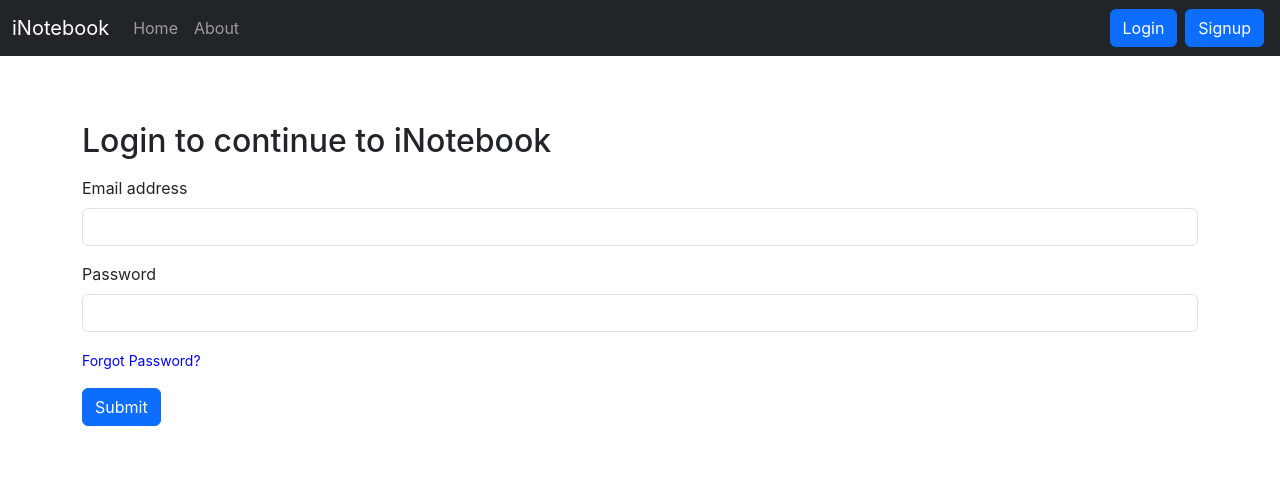
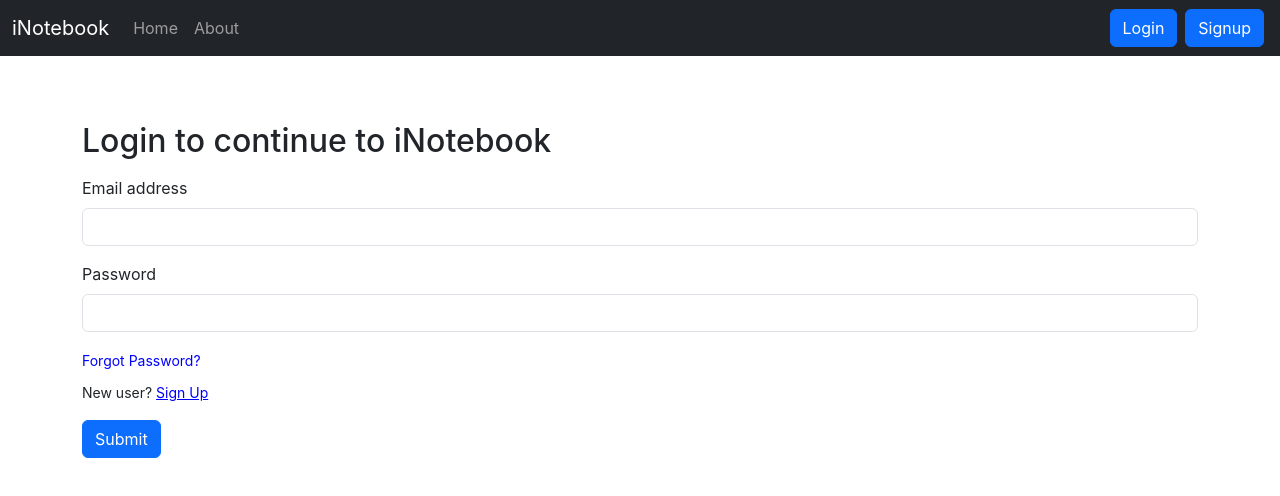
Before and after one commit to Saurabh-html/iNotebook, a React (Create React App) app: page /login in a window 1280 px wide. Shown: the top 496 px of the page. Built offline with nearby package versions, Linux system fonts and the light colour scheme; no server answers.

Commit message:
Added signup link on login page

```diff
--- a/src/components/Login.js
+++ b/src/components/Login.js
@@ -20,11 +20,17 @@ const Login = (props) => {
       })
     });
 
-    const json = await response.json();
+    let json;
+    try {
+      json = await response.json();
+    } catch {
+      props.showAlert("Server error", "danger");
+      return;
+    }
 
     if (json.authtoken) {
       localStorage.setItem(config.TOKEN_KEY, json.authtoken);
-      navigate("/", {replace: true});
+      navigate("/");
       props.showAlert("Logged in Successfully", "success");
     } else {
       props.showAlert("Invalid Details", "danger");
@@ -50,12 +56,26 @@ const Login = (props) => {
           <input type="password" className="form-control" name="password" value={credentials.password} onChange={onChange} />
         </div>
 
-        <div className="mb-3">
+        {/* Forgot Password */}
+        <div className="mb-2">
           <small
             style={{ cursor: "pointer", color: "blue" }}
             onClick={() => navigate("/forgotpassword")}
           >
             Forgot Password?
+          </small>
+        </div>
+
+        {/* NEW LINE ADDED 👇 */}
+        <div className="mb-3">
+          <small>
+            New user?{" "}
+            <span
+              style={{ cursor: "pointer", color: "blue", textDecoration: "underline" }}
+              onClick={() => navigate("/signup")}
+            >
+              Sign Up
+            </span>
           </small>
         </div>
 
```
